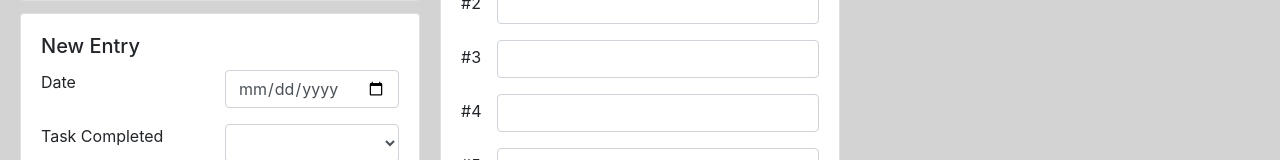
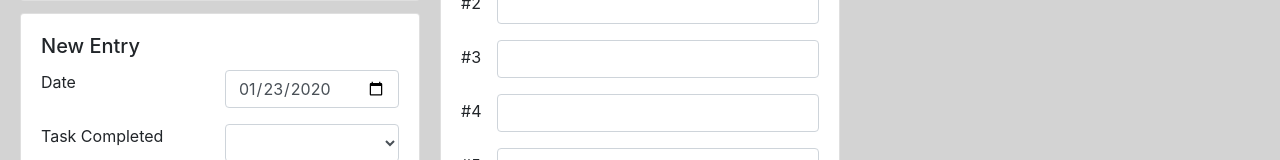
Before and after one commit to ceg9498/10for20challenge, a React (Create React App) app: page / in a window 1280 px wide. Shown: the part 201-361 px from the top of the page. Built offline with nearby package versions, Linux system fonts and the light colour scheme.

Commit message:
Fix initial date.

```diff
--- a/src/components/EntryForm.tsx
+++ b/src/components/EntryForm.tsx
@@ -8,7 +8,7 @@ export default class EntryForm extends React.Component<{tasks:string[], updateEn
     super(props);
     this.state = {
       task: this.props.tasks[0],
-      date: new Date()
+      date: `${new Date().getFullYear()}-${(new Date().getMonth()+1).toString().padStart(2, '0')}-${new Date().getDate()}`
     };
   }
 
```
